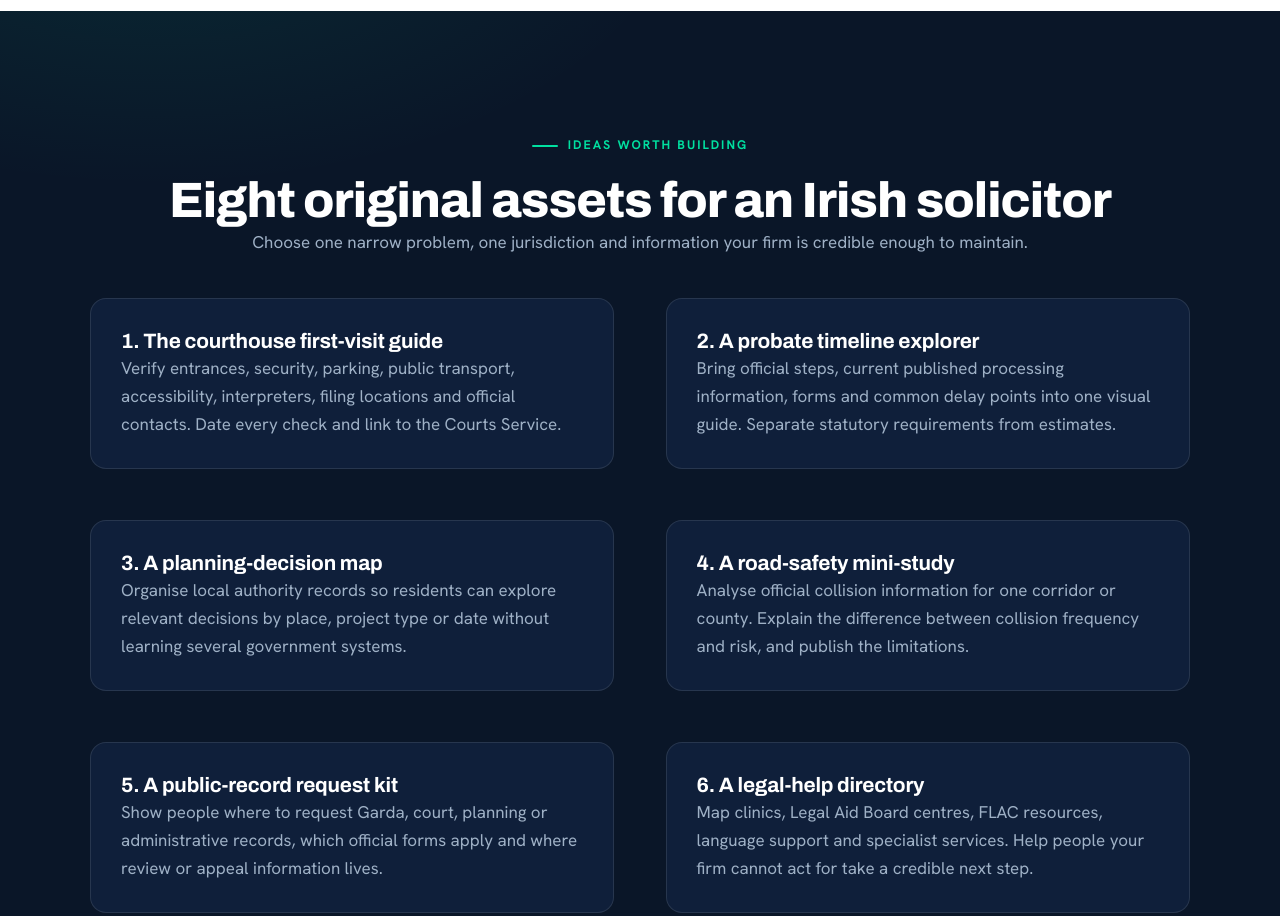
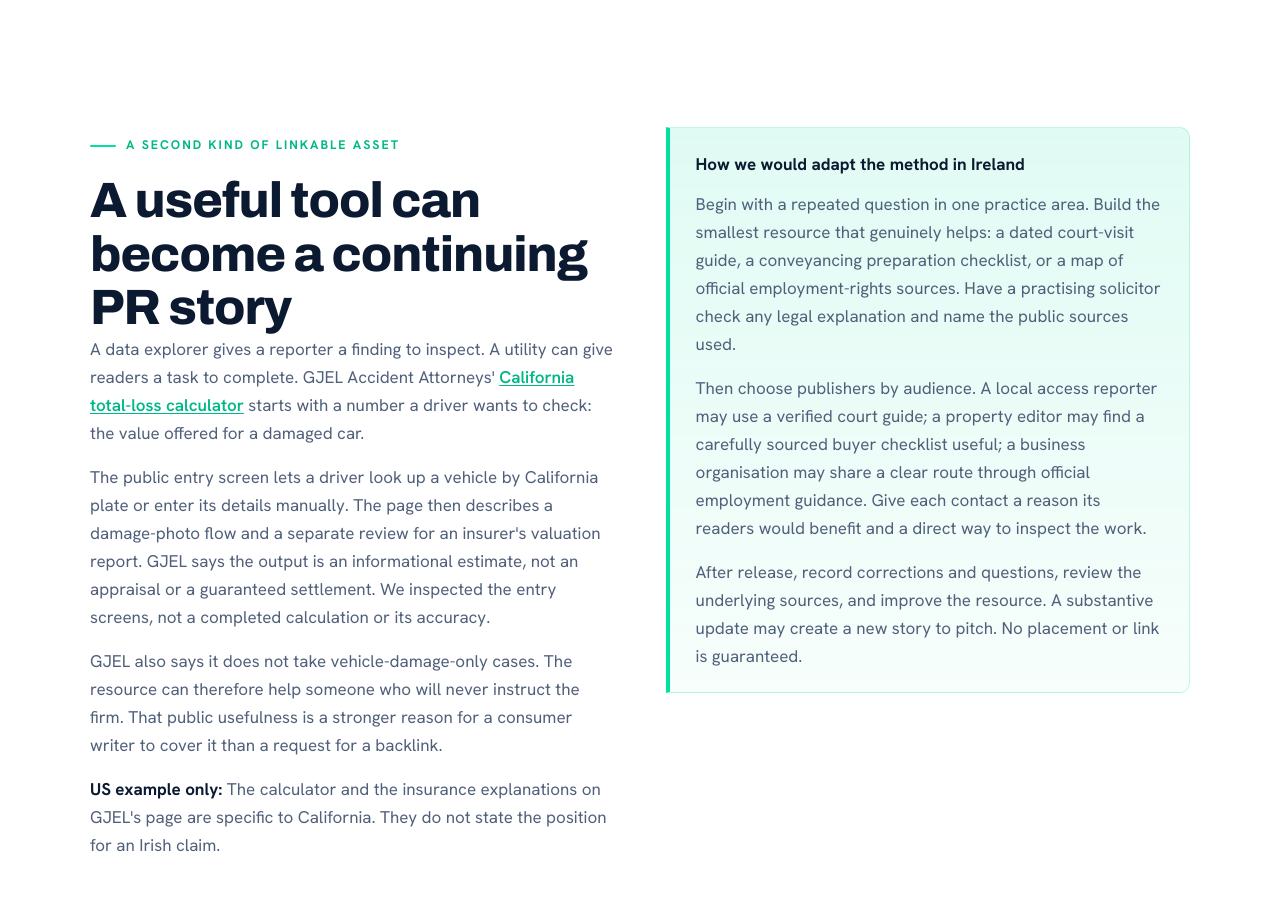
Before and after one commit to caseymeraz/solicitordigital, an Eleventy site: page src/link-building-assets-for-solicitors.html in a window 1280 px wide. Shown: the part 1920-2836 px from the top of the page. Built offline with nearby package versions, Linux system fonts and the light colour scheme; Eleventy itself is replaced by a stand-in of ours; files that its build step writes are made by us from their sources.

Commit message:
Add total-loss tool to Irish link-building guide

```diff
--- a/src/link-building-assets-for-solicitors.html
+++ b/src/link-building-assets-for-solicitors.html
@@ -21,7 +21,7 @@ twitter_description: "Eight original asset ideas for Irish solicitors who want t
       "@type":"Article",
       "headline":"Link Building for Solicitors: Build Useful Assets, Not Paid Links",
       "datePublished":"2026-09-22",
-      "dateModified":"2026-09-22",
+      "dateModified":"2026-09-29",
       "author":{"@type":"Person","name":"Casey Meraz","url":"https://solicitordigital.ie/about"},
       "publisher":{"@type":"Organization","name":"SolicitorDigital.ie","url":"https://solicitordigital.ie"},
       "mainEntityOfPage":"https://solicitordigital.ie/link-building-assets-for-solicitors"
@@ -64,6 +64,29 @@ twitter_description: "Eight original asset ideas for Irish solicitors who want t
           <div class="highlight-box">
             <strong>The asset test</strong>
             <p style="margin-top:12px;">Would a reporter, librarian, residents association or another solicitor use this resource if Google rankings did not exist? If yes, you may have an asset. If no, it is probably just another campaign.</p>
+          </div>
+        </div>
+      </div>
+    </div>
+  </section>
+
+  <section class="section" id="total-loss-case-study">
+    <div class="container">
+      <div class="grid-2 reveal">
+        <div>
+          <span class="eyebrow">A second kind of linkable asset</span>
+          <h2>A useful tool can become a continuing PR story</h2>
+          <p>A data explorer gives a reporter a finding to inspect. A utility can give readers a task to complete. GJEL Accident Attorneys' <a class="ilink" href="https://www.gjel.com/car-accidents/total-loss-calculator">California total-loss calculator</a> starts with a number a driver wants to check: the value offered for a damaged car.</p>
+          <p>The public entry screen lets a driver look up a vehicle by California plate or enter its details manually. The page then describes a damage-photo flow and a separate review for an insurer's valuation report. GJEL says the output is an informational estimate, not an appraisal or a guaranteed settlement. We inspected the entry screens, not a completed calculation or its accuracy.</p>
+          <p>GJEL also says it does not take vehicle-damage-only cases. The resource can therefore help someone who will never instruct the firm. That public usefulness is a stronger reason for a consumer writer to cover it than a request for a backlink.</p>
+          <p><strong>US example only:</strong> The calculator and the insurance explanations on GJEL's page are specific to California. They do not state the position for an Irish claim.</p>
+        </div>
+        <div>
+          <div class="highlight-box">
+            <strong>How we would adapt the method in Ireland</strong>
+            <p style="margin-top:12px;">Begin with a repeated question in one practice area. Build the smallest resource that genuinely helps: a dated court-visit guide, a conveyancing preparation checklist, or a map of official employment-rights sources. Have a practising solicitor check any legal explanation and name the public sources used.</p>
+            <p>Then choose publishers by audience. A local access reporter may use a verified court guide; a property editor may find a carefully sourced buyer checklist useful; a business organisation may share a clear route through official employment guidance. Give each contact a reason its readers would benefit and a direct way to inspect the work.</p>
+            <p>After release, record corrections and questions, review the underlying sources, and improve the resource. A substantive update may create a new story to pitch. No placement or link is guaranteed.</p>
           </div>
         </div>
       </div>
```
